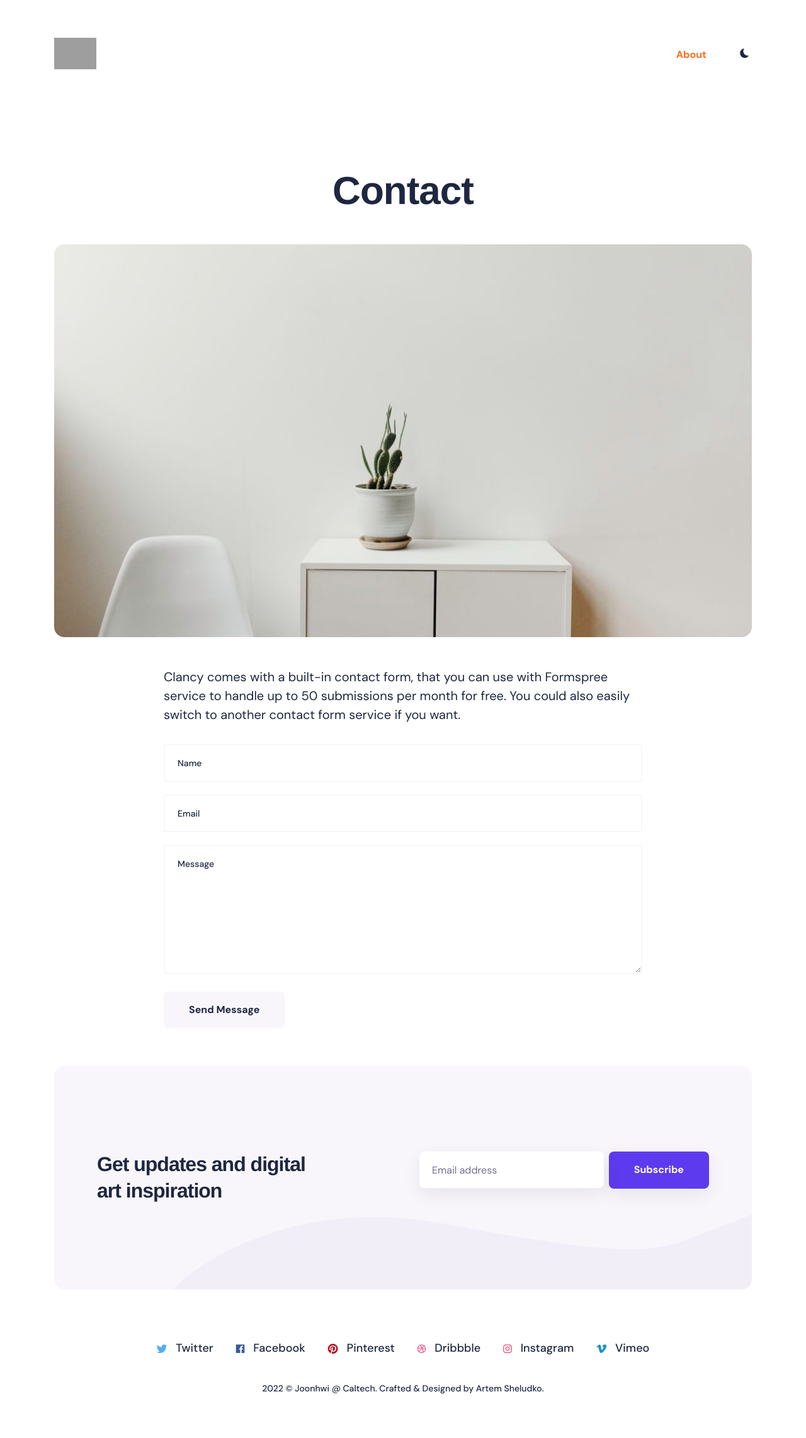
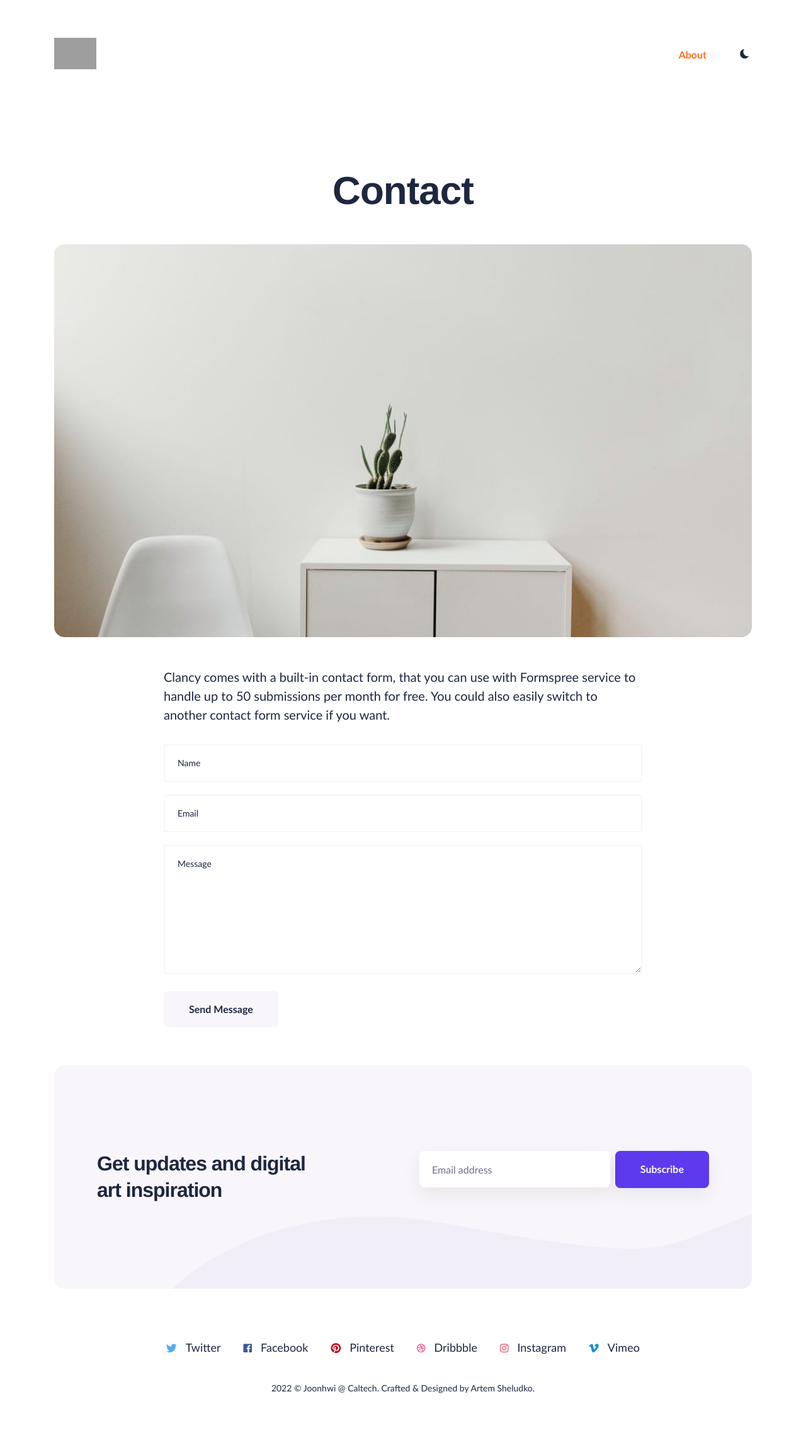
Before and after one commit to Joonhwi/joonhwi.github.io, a Jekyll site: the page built from _pages/contact.html, in a window 1280 px wide. Shown: the whole page at 63% size. Built offline with Jekyll 4.4.1, drawn with Linux system fonts in a browser that asks for light colours; nearby versions of some CDN libraries; grey boxes are pictures that could not be loaded.

Commit message:
Update _variables.scss

```diff
--- a/_sass/0-settings/_variables.scss
+++ b/_sass/0-settings/_variables.scss
@@ -19,7 +19,7 @@
 $base-font-style: normal;
 $base-font-variant: normal;
 $base-font-weight: normal;
-$base-font-family: 'DM Sans', Helvetica Neue, Helvetica, Arial, sans-serif;
+$base-font-family: 'Optima', Helvetica Neue, Helvetica, Arial, sans-serif;
 $base-line-height: 1.5;
 
 // Headings
```
